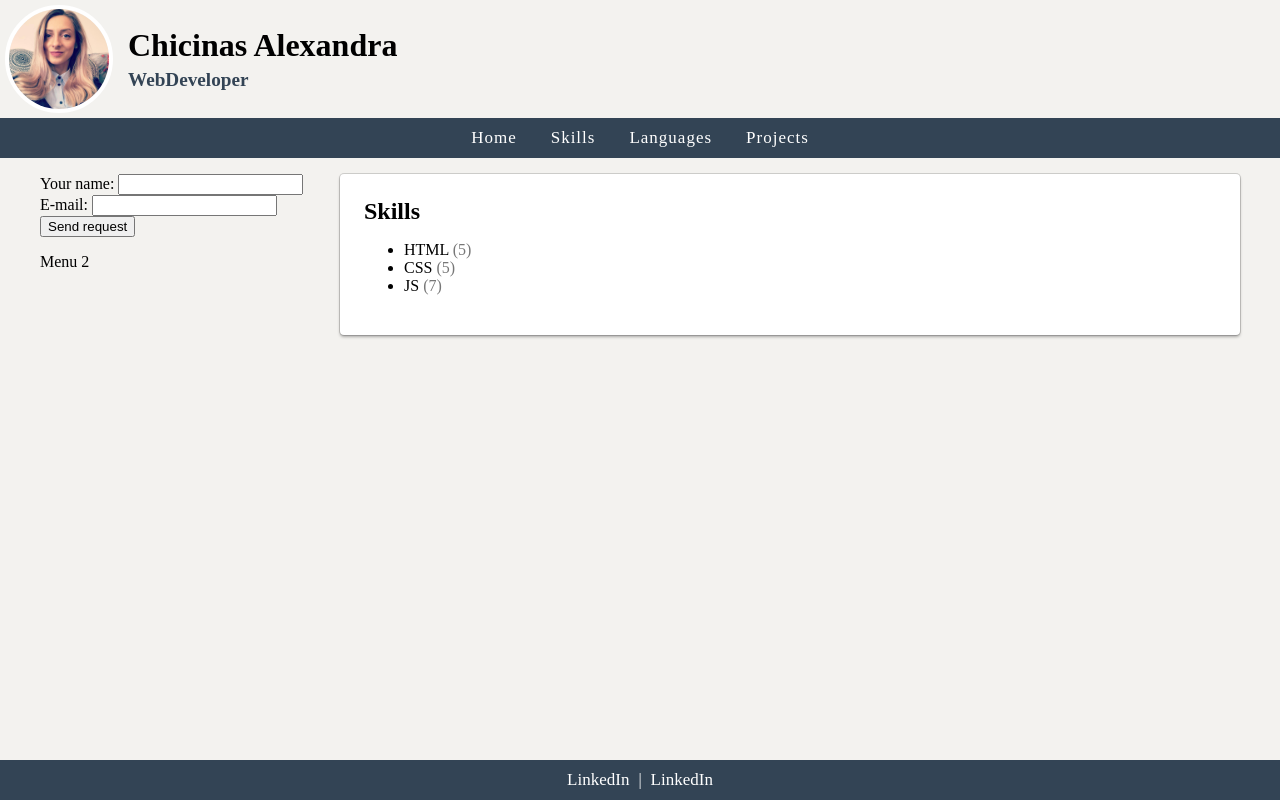
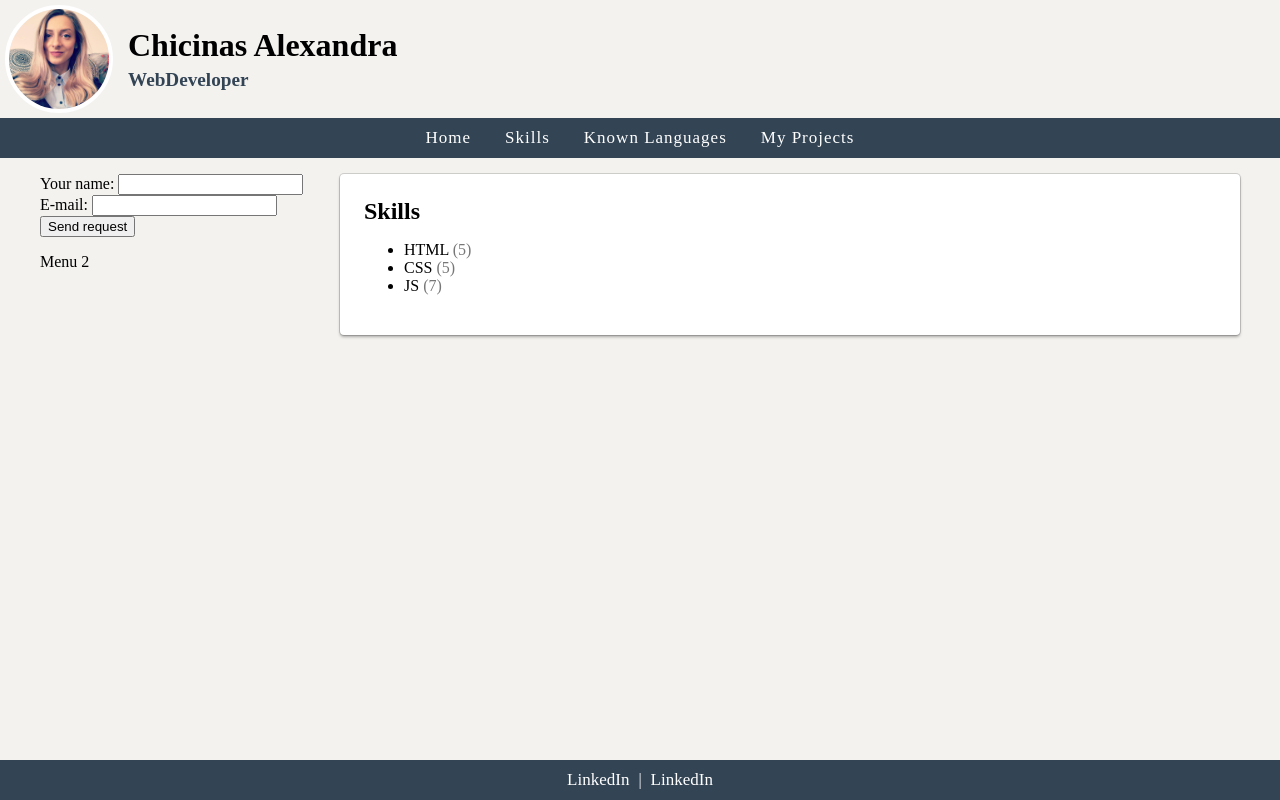
Before and after one commit to alexandraschicinas/alexandraschicinas.github.io, a plain HTML site: page index.html in a window 1280 px wide. Drawn offline with Linux system fonts and the light colour scheme.

Commit message:
use data-id menu elements

```diff
--- a/functions.js
+++ b/functions.js
@@ -26,7 +26,8 @@ function listenMenuClicks() {
     document.addEventListener("click", function(e){
         var link = e.target;
         if(link.matches("#top-meniu-bar a") ) {
-            var id = link.innerHTML.toLowerCase();
+            var id = link.getAttribute("data-id");
+            console.info(id);
             showPage(id);
         }
     });
--- a/index.html
+++ b/index.html
@@ -20,10 +20,10 @@
        </div>
       </div>
       <ul id="top-meniu-bar">
-        <li><a href="#">Home</a></li>
-        <li><a href="#">Skills</a></li>
-        <li><a href="#">Languages</a></li>
-        <li><a href="#">Projects</a></li>
+        <li><a href="#" data-id="home">Home</a></li>
+        <li><a href="#" data-id="skills">Skills</a></li>
+        <li><a href="#" data-id="languages">Known Languages</a></li>
+        <li><a href="#" data-id="projects">My Projects</a></li>
       </ul>
     </header>
 
@@ -55,7 +55,7 @@
           <ul></ul>
         </div>
         <div id="languages" class="page"  style="display: none;">
-          <h2>Languages</h2>
+          <h2>Known Languages</h2>
           <table border="1">
             <tr>
               <th>Language</th>
@@ -76,7 +76,7 @@
           </table>
         </div>
         <div id="projects" class="page"  style="display: none;">
-          <h2>Projects</h2>
+          <h2>My Projects</h2>
           <p> About my projects, comming soon....</p>
 
         </div>
```
Also changed, not shown: 1 other file.
